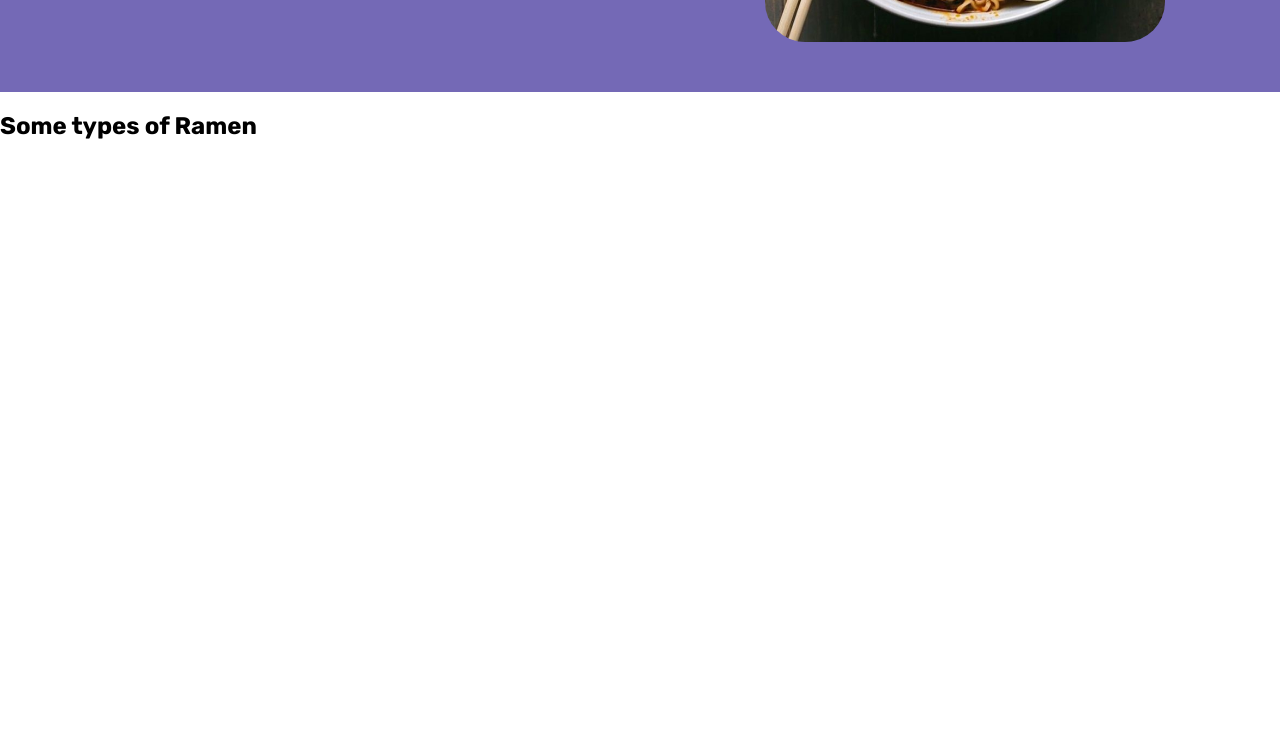
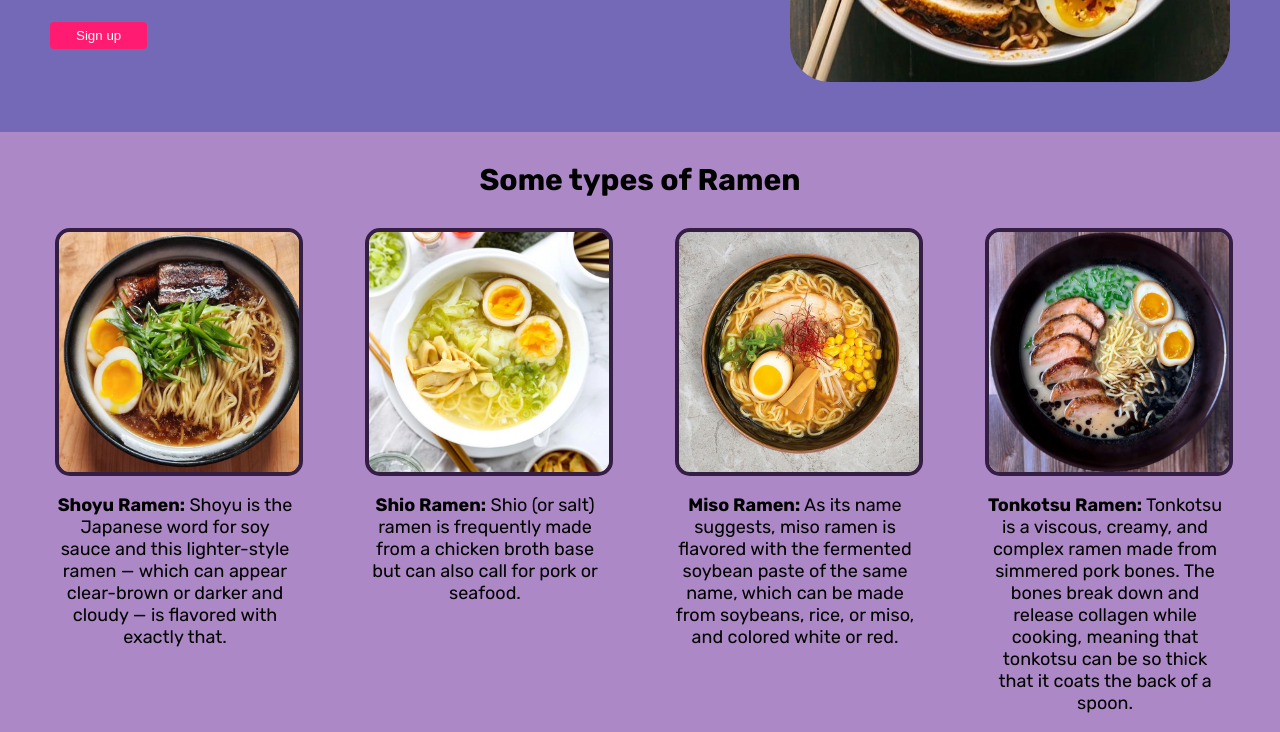
Before and after one commit to b1144nk/landing-page, a plain HTML site: page index.html in a window 1280 px wide. Shown: the part 468-1200 px from the top of the page. Before the commit the page ends 800 px from the top, so only its background shows below. Drawn offline with Linux system fonts and the light colour scheme.

Commit message:
Make and style content-two
Finished the html and css of content-two

```diff
--- a/index.html
+++ b/index.html
@@ -14,7 +14,7 @@
   </head>
   <body>
     <div class="header">
-      <img src="Images/Ramen logo.jpg" alt="Header logo" class="header-logo" />
+      <img src="Images/ramen-logo.jpg" alt="Header logo" class="header-logo" />
       <ul class="header-links">
         <li><a href="">Home</a></li>
         <li><a href="">Store</a></li>
@@ -30,19 +30,47 @@
         </p>
         <button class="content-one-signup">Sign up</button>
       </div>
-      <img src="Images/Ramen good.jpg" alt="Ramen" class="ramen-image" />
+      <img src="Images/ramen-good.jpg" alt="Ramen" class="ramen-image" />
     </div>
     <div class="content-two">
       <h2 class="content-two-title">Some types of Ramen</h2>
       <div class="text-and-images">
-        <img src="" alt="" />
-        <p></p>
-        <img src="" alt="" />
-        <p></p>
-        <img src="" alt="" />
-        <p></p>
-        <img src="" alt="" />
-        <p></p>
+        <div class="ramen-info">
+          <img src="Images/shoyu-ramen.jpg" alt="Shoyu Ramen" class="ramen" />
+          <p>
+            <strong>Shoyu Ramen:</strong> Shoyu is the Japanese word for soy
+            sauce and this lighter-style ramen­­ — which can appear clear-brown
+            or darker and cloudy — is flavored with exactly that.
+          </p>
+        </div>
+        <div class="ramen-info">
+          <img src="Images/shio-ramen.jpg" alt="Shio Ramen" class="ramen" />
+          <p>
+            <strong>Shio Ramen:</strong> Shio (or salt) ramen is frequently made
+            from a chicken broth base but can also call for pork or seafood.
+          </p>
+        </div>
+        <div class="ramen-info">
+          <img src="Images/miso-ramen.jpg" alt="Miso Ramen" class="ramen" />
+          <p>
+            <strong>Miso Ramen:</strong> As its name suggests, miso ramen is
+            flavored with the fermented soybean paste of the same name, which
+            can be made from soybeans, rice, or miso, and colored white or red.
+          </p>
+        </div>
+        <div class="ramen-info">
+          <img
+            src="Images/tonkotsu-ramen.jpg"
+            alt="Tonkotsu Ramen"
+            class="ramen"
+          />
+          <p>
+            <strong>Tonkotsu Ramen:</strong> Tonkotsu is a viscous, creamy, and
+            complex ramen made from simmered pork bones. The bones break down
+            and release collagen while cooking, meaning that tonkotsu can be so
+            thick that it coats the back of a spoon.
+          </p>
+        </div>
       </div>
     </div>
   </body>
--- a/style.css
+++ b/style.css
@@ -32,7 +32,7 @@ li a {
 }
 
 .ramen-image {
-  height: 400px;
+  height: 440px;
   width: auto;
   border-radius: 40px;
 }
@@ -43,15 +43,17 @@ li a {
   display: flex;
   justify-content: center;
   align-items: center;
-  gap: 150px;
+  gap: 400px;
   padding: 50px;
 }
 
 .notes {
-  max-width: 500px;
+  font-size: 22px;
+  max-width: 600px;
 }
 
 .content-one-title {
+  font-size: 50px;
   font-weight: bold;
 }
 
@@ -66,3 +68,42 @@ li a {
   border-radius: 4px;
   border: none;
 }
+
+.ramen {
+  height: 240px;
+  width: 240px;
+  border-radius: 15px;
+  border: #351e44 solid 4px;
+}
+
+.content-two {
+  background-color: #AD88C6;
+  display: flex;
+  flex-flow: column nowrap;
+}
+
+.content-two-title {
+  font-size: 30px;
+  text-align: center;
+  margin-top: 30px;
+  margin-bottom: 30px;
+}
+
+.text-and-images {
+  display: flex;
+  justify-content: center;
+  gap: 70px;
+  align-items: flex-start;
+}
+
+.text-and-images p {
+  font-size: 18px;
+  text-align: center;
+}
+
+.ramen-info {
+  display: flex;
+  flex-flow: column nowrap;
+  justify-content: center;
+  max-width: 240px;
+}
```
Also changed, not shown: Images/miso-ramen.jpg (renamed from Images/Miso Ramen.jpg), Images/ramen-good.jpg (renamed from Images/Ramen good.jpg), Images/ramen-logo.jpg (renamed from Images/Ramen logo.jpg), Images/shio-ramen.jpg (renamed from Images/Shio Ramen.jpg), Images/shoyu-ramen.jpg (renamed from Images/Shoyu Ramen.jpg), Images/tonkotsu-ramen.jpg (renamed from Images/Tonkotsu Ramen.jpg), 5 other files.
